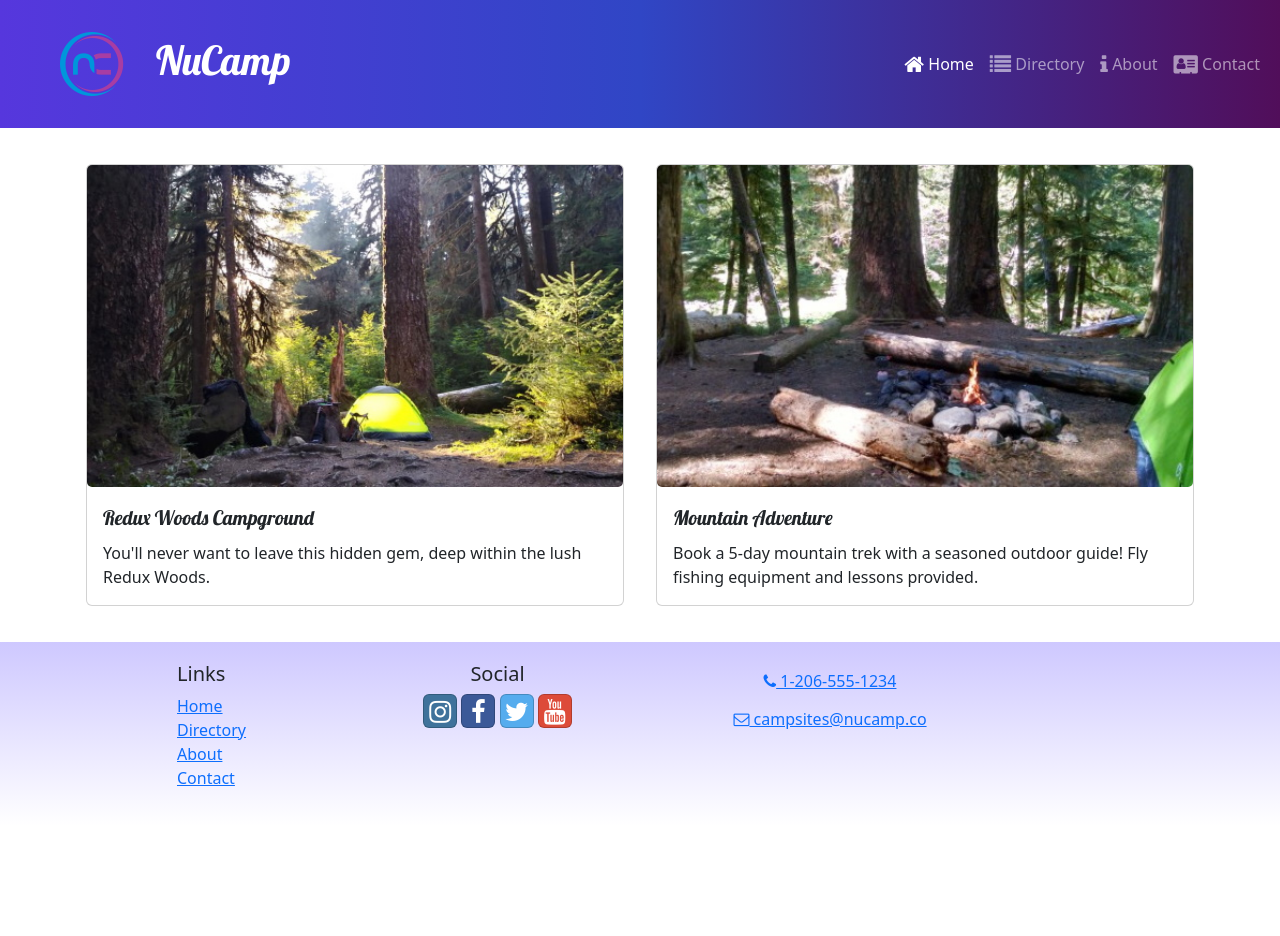
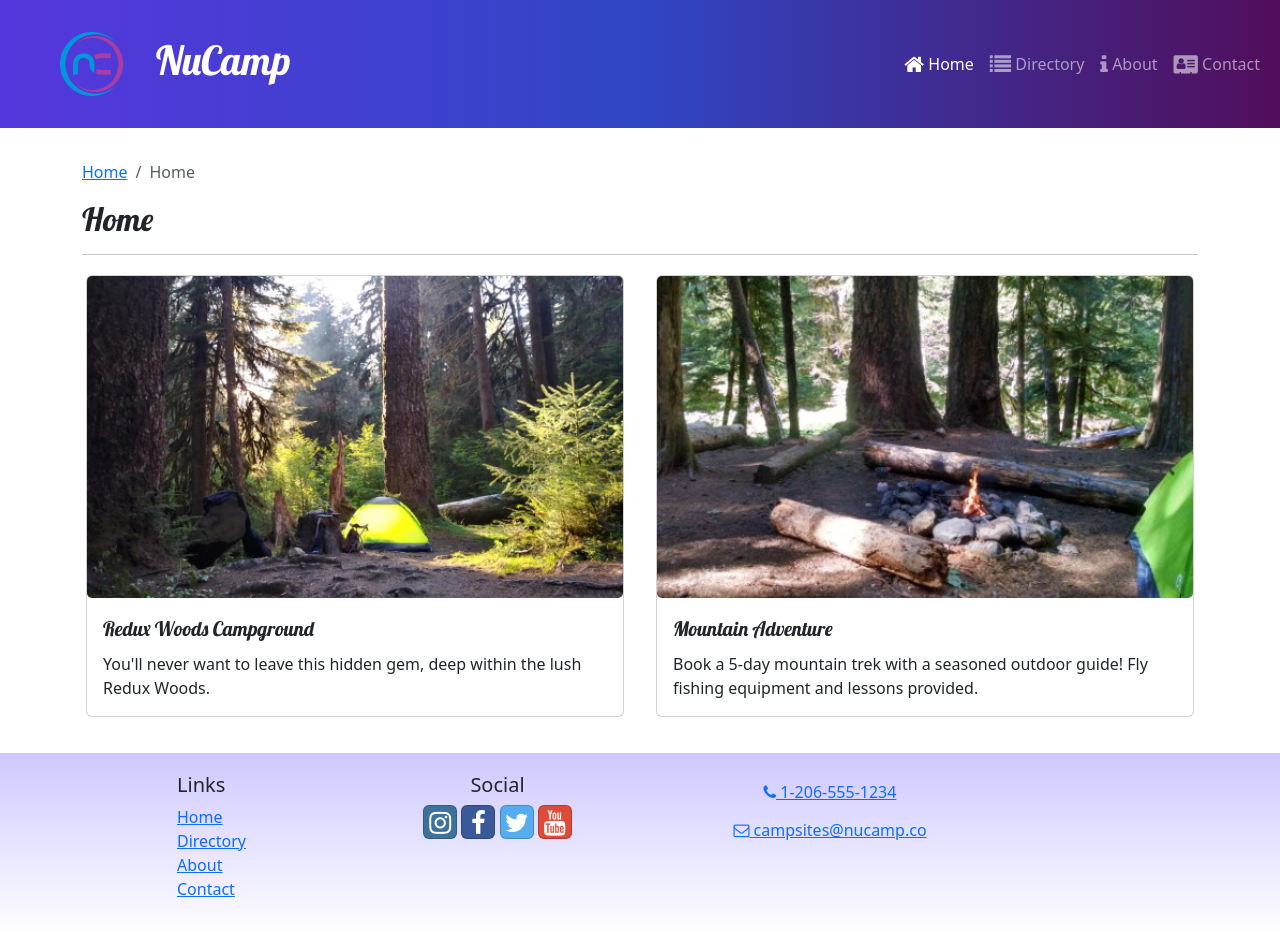
Before and after one commit to Yakutmuder9/Nucampsite-React-Course, a React (Create React App) app: page / in a window 1280 px wide. Before the commit the page ends 826 px from the top, so only its background shows below. Built offline with nearby package versions, Linux system fonts and the light colour scheme.

Commit message:
Breadcrumbs SubHeader

```diff
--- /dev/null
+++ b/src/components/SubHeader.js
@@ -0,0 +1,26 @@
+import { Col, Row, Breadcrumb, BreadcrumbItem } from 'reactstrap';
+import { Link } from 'react-router-dom';
+
+const SubHeader = ({ current, detail }) => {
+    return (
+        <Row>
+            <Col>
+                <Breadcrumb>
+                    <BreadcrumbItem>
+                        <Link to='/'>Home</Link>
+                    </BreadcrumbItem>
+                    {detail && (
+                        <BreadcrumbItem>
+                            <Link to='/directory'>Directory</Link>
+                        </BreadcrumbItem>
+                    )}
+                    <BreadcrumbItem active>{current}</BreadcrumbItem>
+                </Breadcrumb>
+                <h2>{current}</h2>
+                <hr />
+            </Col>
+        </Row>
+    );
+};
+
+export default SubHeader;
--- a/src/features/campsites/CampsiteDetail.js
+++ b/src/features/campsites/CampsiteDetail.js
@@ -1,10 +1,10 @@
-import { Card, CardImg, CardText, CardBody, Col } from 'reactstrap';
+import { Card, CardImg, CardText, CardBody, Col } from "reactstrap";
 
-const CampsiteDetail = ( {campsite} ) => {
+const CampsiteDetail = ({ campsite }) => {
   const { image, name, description } = campsite;
 
   return (
-        <Col md='5' className='m-1'>
+    <Col md="5" className="m-1">
       <Card>
         <CardImg top src={image} alt={name} />
         <CardBody>
--- a/src/pages/CampsiteDetailPage.js
+++ b/src/pages/CampsiteDetailPage.js
@@ -3,6 +3,8 @@
 import { selectCampsiteById } from '../features/campsites/campsitesSlice';
 import CampsiteDetail from '../features/campsites/CampsiteDetail';
 import CommentsList from '../features/comments/CommentsList';
+import SubHeader from '../components/SubHeader';
+
 
 const CampsiteDetailPage = () => {
     const { campsiteId } = useParams();
@@ -10,6 +12,7 @@
 
     return (
         <Container>
+             <SubHeader current={campsite.name} detail={true} />
             <Row>
                 <CampsiteDetail campsite={campsite} />
                 <CommentsList campsiteId={campsiteId} />
--- a/src/pages/CampsitesDirectoryPage.js
+++ b/src/pages/CampsitesDirectoryPage.js
@@ -1,9 +1,11 @@
 import { Container } from 'reactstrap';
 import CampsitesList from '../features/campsites/CampsitesList';
+import SubHeader  from '../components/SubHeader';
 
 const CampsitesDirectoryPage = () => {
     return (
         <Container>
+            <SubHeader current='Directory' />
             <CampsitesList />
         </Container>
     );
--- a/src/pages/HomePage.js
+++ b/src/pages/HomePage.js
@@ -1,12 +1,14 @@
-import { Container } from 'reactstrap';
-import DisplayList from '../features/display/DisplayList';
+import { Container } from "reactstrap";
+import DisplayList from "../features/display/DisplayList";
+import SubHeader from "../components/SubHeader";
 
 const HomePage = () => {
-    return (
-        <Container>
-            <DisplayList />
-        </Container>
-    );
+  return (
+    <Container>
+      <SubHeader current='Home' />
+      <DisplayList />
+    </Container>
+  );
 };
 
 export default HomePage;
```
Lines whose indentation alone changed are shown as unchanged.
